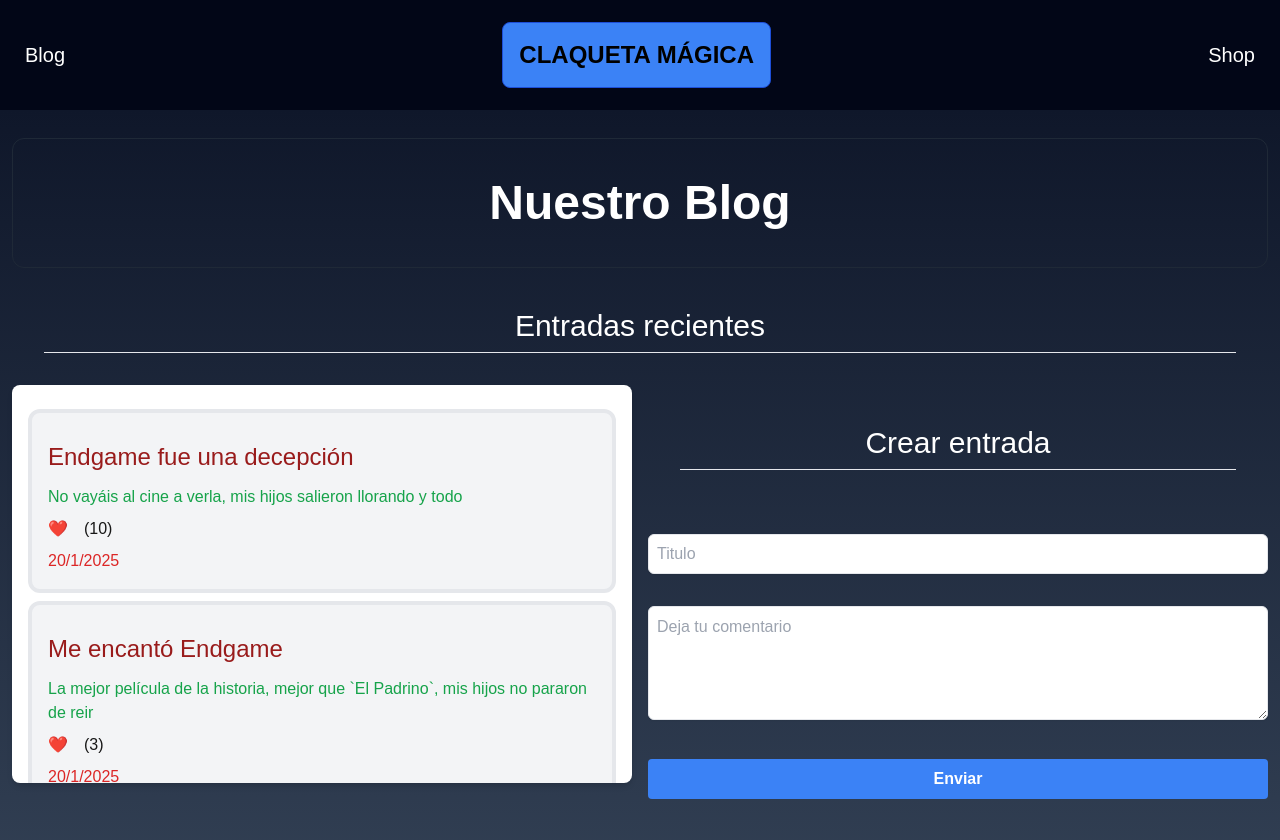
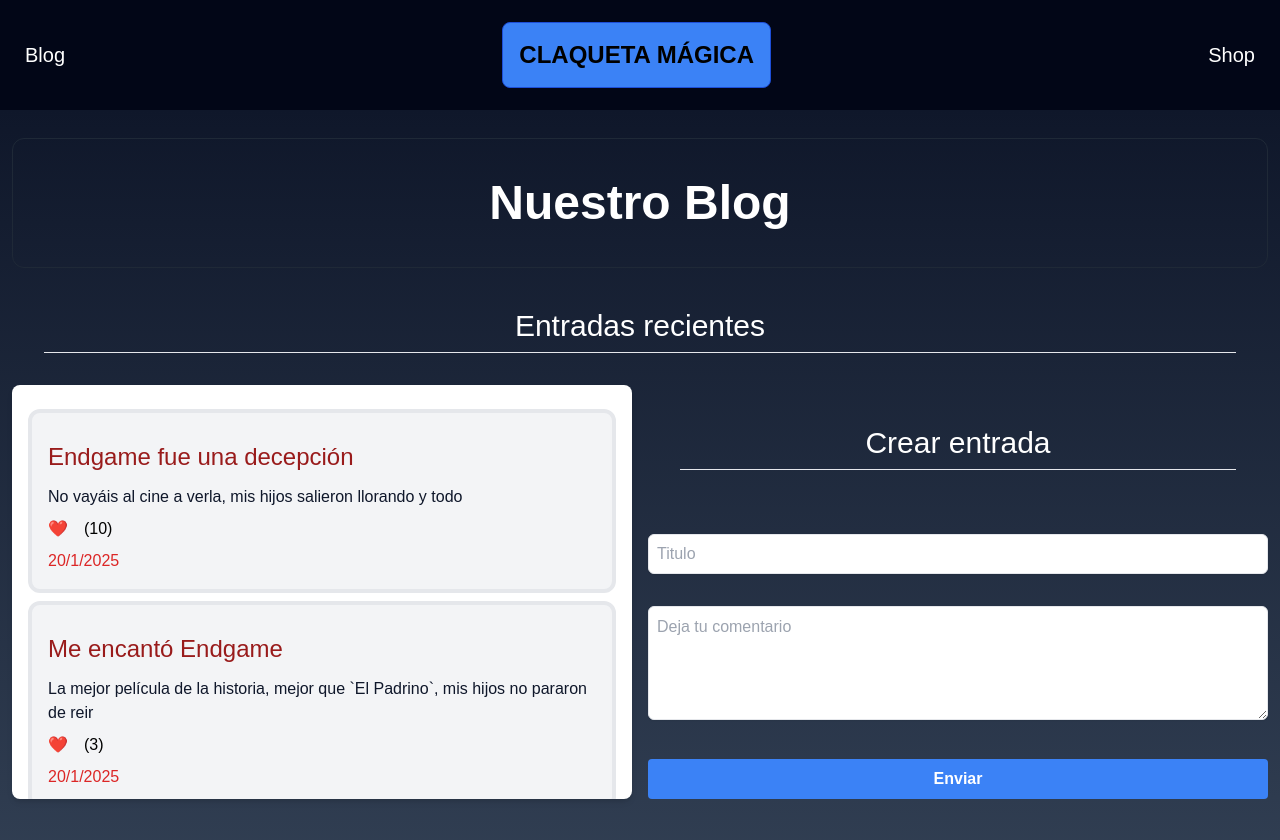
Before and after one commit to SoyNarval/ClaquetaMagica, a Next.js app: page /blog in a window 1280 px wide. Shown: the top 840 px of the page. Built offline with nearby package versions, Linux system fonts and the light colour scheme.

Commit message:
Add files via upload

```diff
--- a/pages/blog.jsx
+++ b/pages/blog.jsx
@@ -132,12 +132,12 @@ export default function Blog() {
         <ul>
           <li key={post.id}  className='border-solid border-4 border-gray-200 my-2 p-4 bg-gray-100 rounded-xl w-full'>
             <h3 className='text-2xl text-red-800 my-3'>{post.titulo}</h3>
-            <p className='text-green-600'>{post.contenido}</p>
+            <p className='text-slate-900'>{post.contenido}</p>
             <div className='flex flex-row gap-4 items-center my-2'>
               <button className='flex justify-center items-center hover:animate-pulse' onClick={() => handleLikeClick(post)}>
               ❤️
               </button>
-              <p>({post.likes})</p>
+              <p className='text-black'>({post.likes})</p>
             </div>
 
             <p className='text-red-600'>{post.fecha}</p>
@@ -161,7 +161,7 @@ export default function Blog() {
 
         <div className='grid grid-cols-1 md:grid-cols-2 gap-4 w-full md:h-1/2'>
 
-          <article className="bg-white shadow-md rounded-lg p-4 mb-4 overflow-y-scroll max-h-lg">
+          <article className="bg-white shadow-md rounded-lg p-4 max-md:mb-4 overflow-y-scroll max-h-lg">
             <ul className='md:h-dvh h-fit w-full'>
               {renderPosts()}
             </ul>
@@ -174,7 +174,7 @@ export default function Blog() {
                 <input className='h-10 w-full border rounded-md shadow-sm p-2' id='title' type="text" placeholder="Titulo" value={newPostTitle} onChange={handleTitleChange} />
               </label>
               <label for="content">
-                <textarea className='min-h-20 w-full border rounded-md shadow-sm p-2 md:h-fit' id='content' rows="4" placeholder="Deja tu comentario" value={newPostContent} onChange={handleContentChange} />
+                <textarea className='text-black min-h-20 w-full border rounded-md shadow-sm p-2 md:h-fit' id='content' rows="4" placeholder="Deja tu comentario" value={newPostContent} onChange={handleContentChange} />
               </label>
               <button onClick={handleUploadPost} className='bg-blue-500 hover:bg-blue-700 text-white font-bold py-2 px-4 rounded'>Enviar</button>
             </div>
--- a/pages/tienda.jsx
+++ b/pages/tienda.jsx
@@ -214,7 +214,7 @@ export default function Tienda() {
 
             {/* boton lista de favoritos */}
             <div>
-              <button className='flex text-white text-center text-2xl p-6 border border-transparent hover:border hover:border-white'  onClick={() => showWishListBtn()}>
+              <button className='flex text-white text-center text-2xl p-5 border border-transparent hover:border hover:border-white'  onClick={() => showWishListBtn()}>
                 <svg xmlns="http://www.w3.org/2000/svg" viewBox="0 0 24 24" fill="none" stroke="currentColor" stroke-linecap="round" stroke-linejoin="round" width="36" height="36" stroke-width="2"> <path d="M9 6l11 0"></path> <path d="M9 12l11 0"></path> <path d="M9 18l11 0"></path> <path d="M5 6l0 .01"></path> <path d="M5 12l0 .01"></path> <path d="M5 18l0 .01"></path> </svg>
               </button>
               <ul className='absolute top-14 md:top-16 md:left-4 flex flex-col '>
--- a/src/app/globals.css
+++ b/src/app/globals.css
@@ -16,6 +16,10 @@
   }
 }
 
+html{
+  background: linear-gradient(to top, #1e293b, #374151);
+}
+
 body {
   color: var(--foreground);
   background: var(--background);
```
Also changed, not shown: pages/login.jsx (+1 -1 lines).
